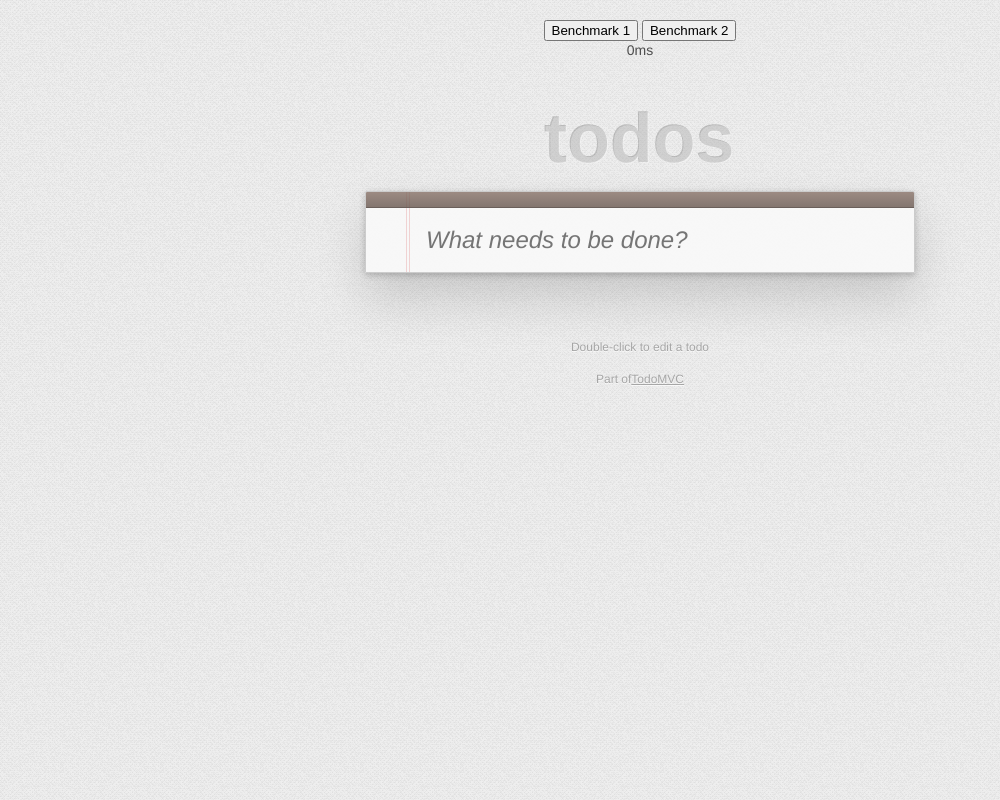
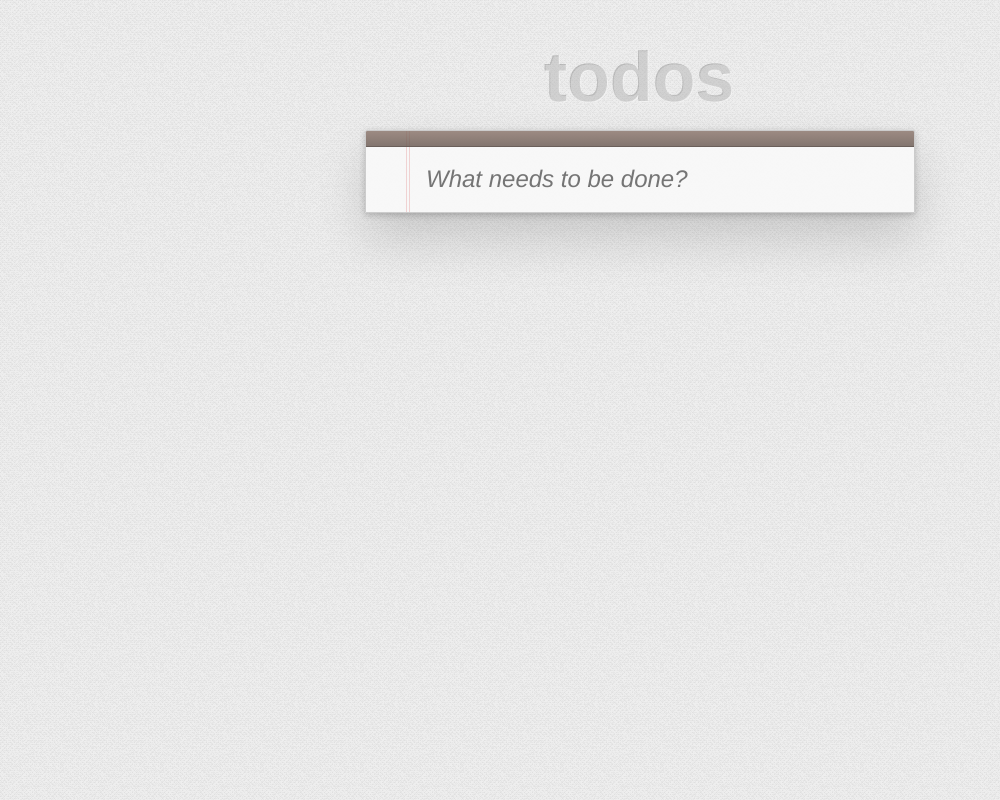
Before and after one commit to stephanos/om-tutorial, a website: page index.html in a window 1280 px wide. Shown: the whole page, without its empty margins (0-1000 px from the left). Drawn offline with Linux system fonts and the light colour scheme; no server answers.

Commit message:
remove benchmarking functionality

```diff
--- a/index.html
+++ b/index.html
@@ -7,15 +7,8 @@
 		<link rel="stylesheet" href="bower_components/todomvc-common/base.css">
 	</head>
 	<body>
-    <div style="text-align: center; margin-top: 20px;">
-        <input type="button" value="Benchmark 1" onclick="benchmark1()" />
-        <input type="button" value="Benchmark 2" onclick="benchmark2()" />
-    </div>
-    <div id="message" style="text-align: center"></div>
-
 		<section id="todoapp"></section>
 		<footer id="info"></footer>
-		<div id="benchmark"></div>
 
 		<script src="bower_components/todomvc-common/base.js"></script>
 
```
Also changed, not shown: 1 other file.
